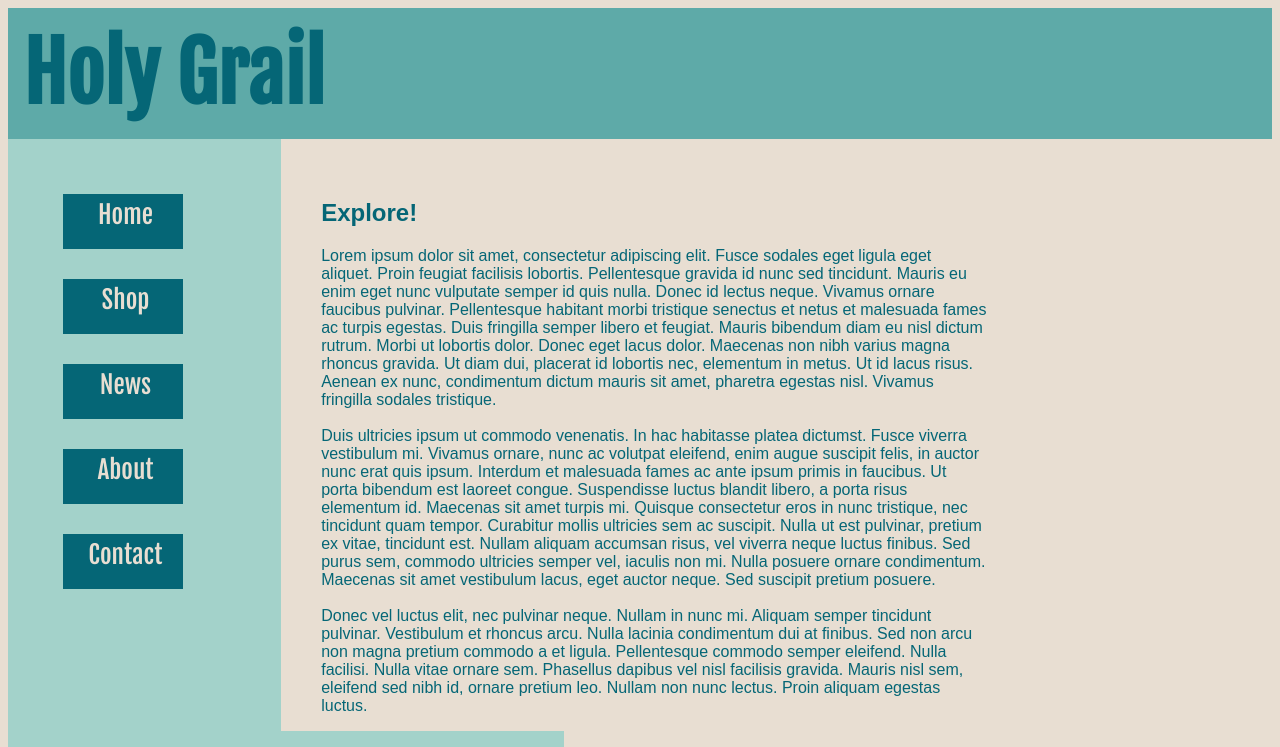
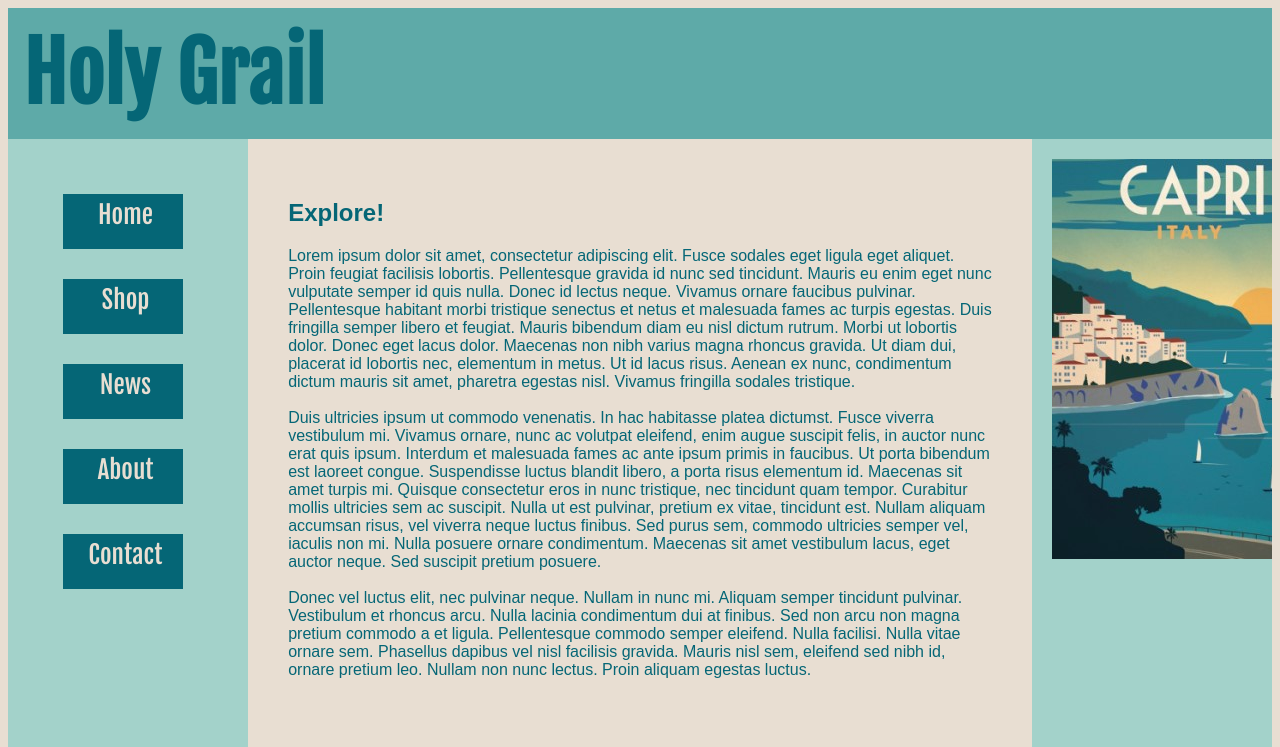
Before and after one commit to ilaria-orlando/holy-grail, a plain HTML site: page float.html in a window 1280 px wide. Shown: the top 747 px of the page. Drawn offline with Linux system fonts and the light colour scheme.

Commit message:
float fix

```diff
--- a/float.css
+++ b/float.css
@@ -115,26 +115,28 @@ footer{
     .container{
         overflow: hidden;
         display: table;
-        box-sizing: border-box;
     }
 
     main{
         float: left;
-        width: 52vw;
+        width: 62%;
         margin: 0;
+        box-sizing: border-box;
     }
 
     nav{
         float: left;
-        width: 19vw;
-        height: 70vh;
+        width: 19%;
+        height: 650px;
         margin: 0;
+        box-sizing: border-box;
     }
 
     aside{
         float: left;
-        width: 19vw;
-        height: 70vh;
+        width: 19%;
+        height: 650px;
+        box-sizing: border-box;
 
     }
 
```
